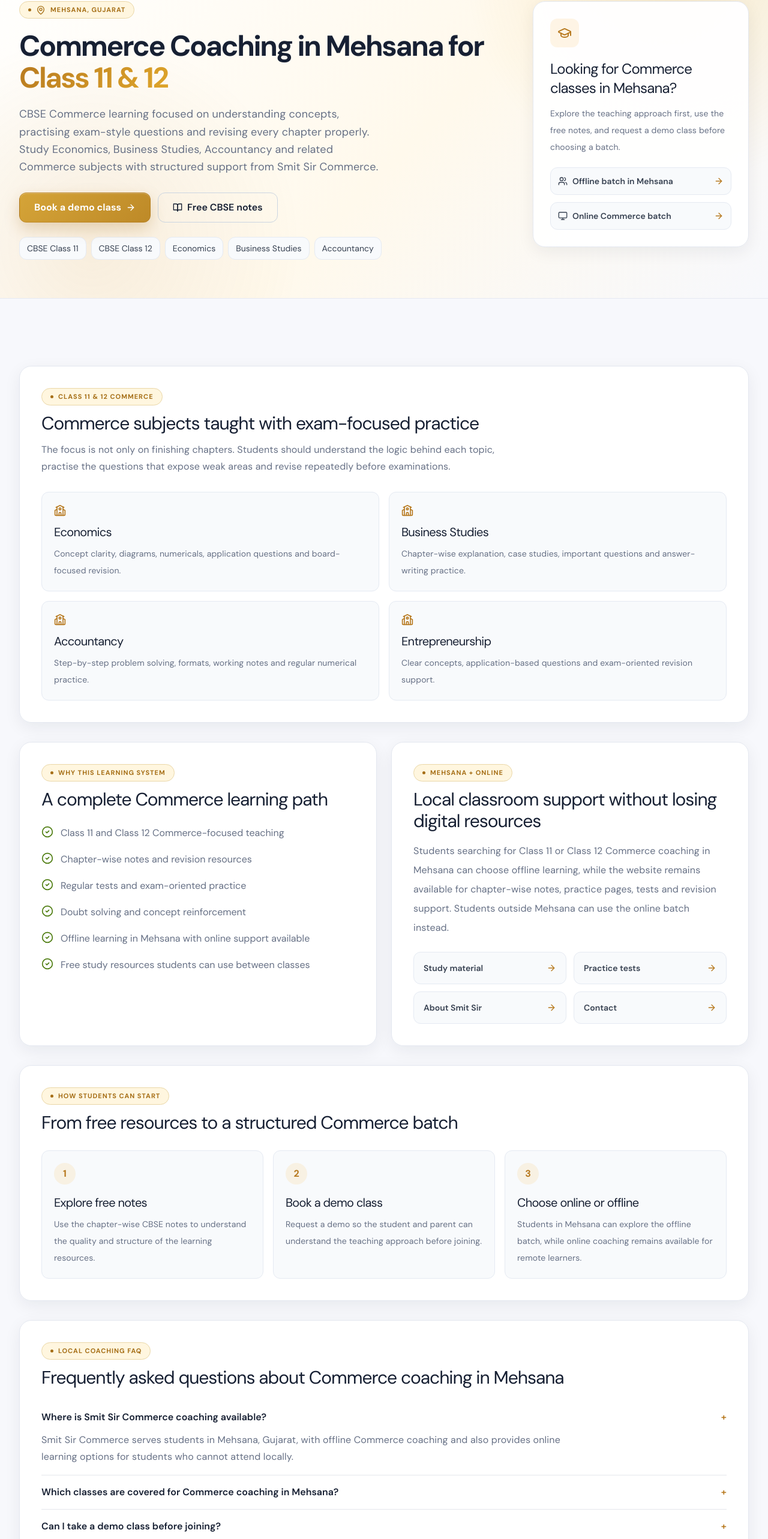
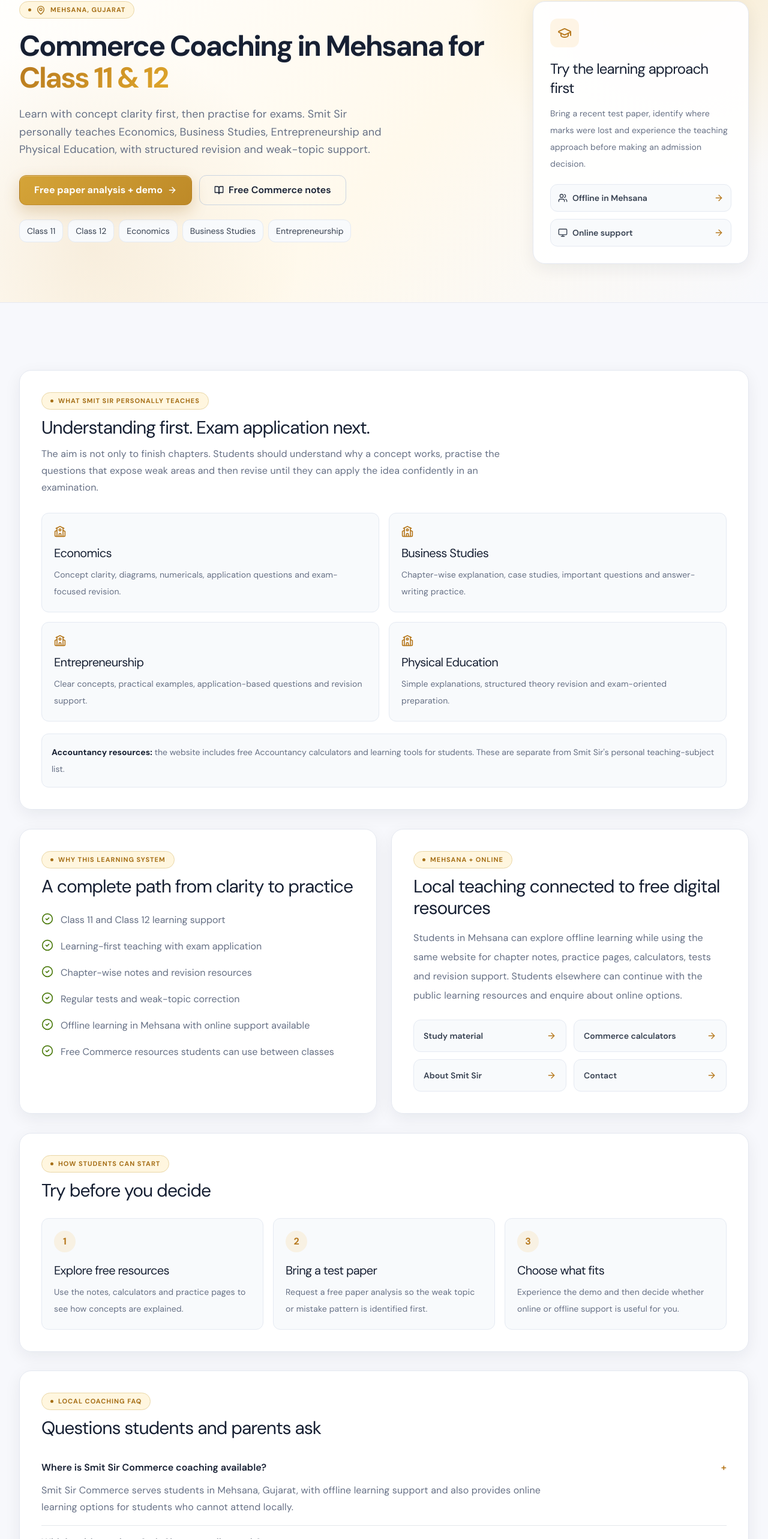
Before and after one commit to infosmitsircommerce-eng/smit-sir-commerce, a React (Vite) app: page /commerce-coaching-mehsana in a window 1280 px wide. Shown: the part 198-2764 px from the top of the page at 60% size. Built offline with nearby package versions, Linux system fonts and the light colour scheme; no server answers; a web font is replaced by a local one.

Commit message:
Correct Mehsana coaching page teaching scope

```diff
--- a/src/pages/CommerceCoachingMehsana.jsx
+++ b/src/pages/CommerceCoachingMehsana.jsx
@@ -6,41 +6,41 @@ const BASE = 'https://www.smitsircommerce.in';
 const PATH = '/commerce-coaching-mehsana';
 
 const subjects = [
-  ['Economics', 'Concept clarity, diagrams, numericals, application questions and board-focused revision.'],
+  ['Economics', 'Concept clarity, diagrams, numericals, application questions and exam-focused revision.'],
   ['Business Studies', 'Chapter-wise explanation, case studies, important questions and answer-writing practice.'],
-  ['Accountancy', 'Step-by-step problem solving, formats, working notes and regular numerical practice.'],
-  ['Entrepreneurship', 'Clear concepts, application-based questions and exam-oriented revision support.'],
+  ['Entrepreneurship', 'Clear concepts, practical examples, application-based questions and revision support.'],
+  ['Physical Education', 'Simple explanations, structured theory revision and exam-oriented preparation.'],
 ];
 
 const advantages = [
-  'Class 11 and Class 12 Commerce-focused teaching',
+  'Class 11 and Class 12 learning support',
+  'Learning-first teaching with exam application',
   'Chapter-wise notes and revision resources',
-  'Regular tests and exam-oriented practice',
-  'Doubt solving and concept reinforcement',
+  'Regular tests and weak-topic correction',
   'Offline learning in Mehsana with online support available',
-  'Free study resources students can use between classes',
+  'Free Commerce resources students can use between classes',
 ];
 
 const faqs = [
   {
     question: 'Where is Smit Sir Commerce coaching available?',
-    answer: 'Smit Sir Commerce serves students in Mehsana, Gujarat, with offline Commerce coaching and also provides online learning options for students who cannot attend locally.',
+    answer: 'Smit Sir Commerce serves students in Mehsana, Gujarat, with offline learning support and also provides online learning options for students who cannot attend locally.',
   },
   {
-    question: 'Which classes are covered for Commerce coaching in Mehsana?',
-    answer: 'The coaching is focused on Class 11 and Class 12 Commerce students, with subject support for Economics, Business Studies, Accountancy and related Commerce preparation.',
+    question: 'Which subjects does Smit Sir personally teach?',
+    answer: 'Smit Sir personally teaches Economics, Business Studies, Entrepreneurship and Physical Education for Class 11 and 12 students.',
+  },
+  {
+    question: 'Are Accountancy resources available?',
+    answer: 'Yes. The website provides free Accountancy calculators and learning resources as separate study support. Accountancy is not presented as a personal tuition subject.',
   },
   {
     question: 'Can I take a demo class before joining?',
-    answer: 'Yes. Students and parents can use the website to request a demo class before deciding on a batch.',
+    answer: 'Yes. Students and parents can request a free paper analysis or demo before deciding on a batch. There is no admission commitment just to try the teaching approach.',
   },
   {
-    question: 'Are free CBSE Commerce notes available?',
-    answer: 'Yes. Smit Sir Commerce publishes free chapter-wise CBSE Commerce notes and practice resources that can be viewed from the website.',
-  },
-  {
-    question: 'Is online Commerce coaching also available?',
-    answer: 'Yes. Students outside Mehsana or those who prefer remote learning can explore the online batch option on the website.',
+    question: 'Are free Commerce notes and tools available?',
+    answer: 'Yes. Smit Sir Commerce publishes free chapter-wise notes, practice resources and Commerce calculators that students can use independently of tuition.',
   },
 ];
 
@@ -52,46 +52,34 @@ const structuredData = {
       '@id': `${BASE}${PATH}#webpage`,
       url: `${BASE}${PATH}`,
       name: 'Commerce Coaching in Mehsana for Class 11 & 12',
-      description: 'CBSE Class 11 and 12 Commerce coaching in Mehsana, Gujarat, with Economics, Business Studies and Accountancy support, tests, notes and demo-class booking.',
+      description: 'Class 11 and 12 Commerce coaching in Mehsana with Economics, Business Studies and Entrepreneurship teaching, plus free Commerce notes, Accountancy learning tools, practice and demo support.',
       inLanguage: 'en-IN',
       about: { '@id': `${BASE}${PATH}#service` },
       isPartOf: { '@id': `${BASE}/#website` },
     },
     {
-      '@type': 'EducationalOrganization',
-      '@id': `${BASE}/#organization`,
-      name: 'Smit Sir Commerce',
-      url: `${BASE}/`,
-      areaServed: {
-        '@type': 'City',
-        name: 'Mehsana',
-        containedInPlace: { '@type': 'State', name: 'Gujarat' },
-      },
-      knowsAbout: ['CBSE Commerce', 'Economics', 'Business Studies', 'Accountancy', 'Entrepreneurship'],
-    },
-    {
       '@type': 'Service',
       '@id': `${BASE}${PATH}#service`,
       name: 'Class 11 & 12 Commerce Coaching in Mehsana',
-      serviceType: 'CBSE Class 11 and Class 12 Commerce coaching',
+      serviceType: 'Class 11 and Class 12 Commerce learning support',
       provider: { '@id': `${BASE}/#organization` },
       areaServed: { '@type': 'City', name: 'Mehsana' },
       availableChannel: [
         {
           '@type': 'ServiceChannel',
-          name: 'Offline Commerce coaching in Mehsana',
+          name: 'Offline learning in Mehsana',
           serviceLocation: { '@type': 'City', name: 'Mehsana' },
         },
         {
           '@type': 'ServiceChannel',
-          name: 'Online Commerce coaching',
+          name: 'Online learning support',
           serviceUrl: `${BASE}/online-batch`,
         },
       ],
       offers: {
         '@type': 'Offer',
         url: `${BASE}/book-demo`,
-        description: 'Request a demo class before joining a Commerce batch.',
+        description: 'Request a free paper analysis and demo before choosing a batch.',
       },
     },
     {
@@ -116,8 +104,8 @@ export default function CommerceCoachingMehsana() {
   return (
     <div className="min-h-screen" style={{ background: 'var(--bg-ivory)' }}>
       <SEO
-        title="Commerce Coaching in Mehsana — Class 11 & 12 CBSE"
-        description="Commerce coaching in Mehsana for CBSE Class 11 and 12. Learn Economics, Business Studies and Accountancy with chapter-wise notes, tests, doubt solving and demo-class booking by Smit Sir Commerce."
+        title="Commerce Coaching in Mehsana — Class 11 & 12"
+        description="Commerce coaching in Mehsana for Class 11 and 12 with Economics, Business Studies and Entrepreneurship teaching, plus free notes, practice tools, paper analysis and demo support."
         path={PATH}
         structuredData={structuredData}
       />
@@ -133,20 +121,20 @@ export default function CommerceCoachingMehsana() {
               <span className="eyebrow inline-flex items-center gap-2"><MapPin className="w-4 h-4" /> Mehsana, Gujarat</span>
               <h1 className="mt-5">Commerce Coaching in Mehsana for <em>Class 11 &amp; 12</em></h1>
               <p className="mt-5 text-lg leading-relaxed max-w-3xl" style={{ color: 'var(--muted)' }}>
-                CBSE Commerce learning focused on understanding concepts, practising exam-style questions and revising every chapter properly. Study Economics, Business Studies, Accountancy and related Commerce subjects with structured support from Smit Sir Commerce.
+                Learn with concept clarity first, then practise for exams. Smit Sir personally teaches Economics, Business Studies, Entrepreneurship and Physical Education, with structured revision and weak-topic support.
               </p>
 
               <div className="flex flex-wrap gap-3 mt-7">
                 <Link to="/book-demo" className="btn-primary inline-flex items-center gap-2">
-                  Book a demo class <ArrowRight className="w-4 h-4" />
+                  Free paper analysis + demo <ArrowRight className="w-4 h-4" />
                 </Link>
                 <Link to="/cbse-notes" className="btn-outline-ink inline-flex items-center gap-2">
-                  <BookOpen className="w-4 h-4" /> Free CBSE notes
+                  <BookOpen className="w-4 h-4" /> Free Commerce notes
                 </Link>
               </div>
 
               <div className="flex flex-wrap gap-2 mt-6 text-sm" style={{ color: 'var(--muted)' }}>
-                {['CBSE Class 11', 'CBSE Class 12', 'Economics', 'Business Studies', 'Accountancy'].map((item) => (
+                {['Class 11', 'Class 12', 'Economics', 'Business Studies', 'Entrepreneurship'].map((item) => (
                   <span key={item} className="tile-paper px-3 py-2">{item}</span>
                 ))}
               </div>
@@ -156,16 +144,16 @@ export default function CommerceCoachingMehsana() {
               <div className="w-12 h-12 rounded-xl flex items-center justify-center mb-5" style={{ background: 'var(--gold-bg)', color: 'var(--gold)' }}>
                 <GraduationCap className="w-6 h-6" />
               </div>
-              <h2 className="text-2xl" style={{ fontFamily: 'var(--font-serif)', color: 'var(--ink)' }}>Looking for Commerce classes in Mehsana?</h2>
+              <h2 className="text-2xl" style={{ fontFamily: 'var(--font-serif)', color: 'var(--ink)' }}>Try the learning approach first</h2>
               <p className="text-sm leading-7 mt-3" style={{ color: 'var(--muted)' }}>
-                Explore the teaching approach first, use the free notes, and request a demo class before choosing a batch.
+                Bring a recent test paper, identify where marks were lost and experience the teaching approach before making an admission decision.
               </p>
               <div className="space-y-3 mt-5">
                 <Link to="/offline-batch" className="tile-paper p-3 flex items-center justify-between gap-3 text-sm font-semibold">
-                  <span className="inline-flex items-center gap-2"><Users className="w-4 h-4" /> Offline batch in Mehsana</span><ArrowRight className="w-4 h-4" style={{ color: 'var(--gold)' }} />
+                  <span className="inline-flex items-center gap-2"><Users className="w-4 h-4" /> Offline in Mehsana</span><ArrowRight className="w-4 h-4" style={{ color: 'var(--gold)' }} />
                 </Link>
                 <Link to="/online-batch" className="tile-paper p-3 flex items-center justify-between gap-3 text-sm font-semibold">
-                  <span className="inline-flex items-center gap-2"><Monitor className="w-4 h-4" /> Online Commerce batch</span><ArrowRight className="w-4 h-4" style={{ color: 'var(--gold)' }} />
+                  <span className="inline-flex items-center gap-2"><Monitor className="w-4 h-4" /> Online support</span><ArrowRight className="w-4 h-4" style={{ color: 'var(--gold)' }} />
                 </Link>
               </div>
             </aside>
@@ -175,10 +163,10 @@ export default function CommerceCoachingMehsana() {
 
       <main className="page-container section-padding space-y-8">
         <section className="card-paper p-5 sm:p-7 md:p-9" aria-labelledby="subjects-heading">
-          <span className="eyebrow">Class 11 &amp; 12 Commerce</span>
-          <h2 id="subjects-heading" className="text-3xl mt-3 mb-3" style={{ fontFamily: 'var(--font-serif)', color: 'var(--ink)' }}>Commerce subjects taught with exam-focused practice</h2>
+          <span className="eyebrow">What Smit Sir personally teaches</span>
+          <h2 id="subjects-heading" className="text-3xl mt-3 mb-3" style={{ fontFamily: 'var(--font-serif)', color: 'var(--ink)' }}>Understanding first. Exam application next.</h2>
           <p className="max-w-3xl leading-7 mb-7" style={{ color: 'var(--muted)' }}>
-            The focus is not only on finishing chapters. Students should understand the logic behind each topic, practise the questions that expose weak areas and revise repeatedly before examinations.
+            The aim is not only to finish chapters. Students should understand why a concept works, practise the questions that expose weak areas and then revise until they can apply the idea confidently in an examination.
           </p>
           <div className="grid sm:grid-cols-2 gap-4">
             {subjects.map(([title, description]) => (
@@ -189,12 +177,15 @@ export default function CommerceCoachingMehsana() {
               </article>
             ))}
           </div>
+          <div className="tile-paper p-4 mt-5 text-sm leading-7" style={{ color: 'var(--muted)' }}>
+            <strong style={{ color: 'var(--ink)' }}>Accountancy resources:</strong> the website includes free Accountancy calculators and learning tools for students. These are separate from Smit Sir&apos;s personal teaching-subject list.
+          </div>
         </section>
 
         <section className="grid lg:grid-cols-2 gap-6">
           <div className="card-paper p-5 sm:p-7 md:p-9">
             <span className="eyebrow">Why this learning system</span>
-            <h2 className="text-3xl mt-3 mb-6" style={{ fontFamily: 'var(--font-serif)', color: 'var(--ink)' }}>A complete Commerce learning path</h2>
+            <h2 className="text-3xl mt-3 mb-6" style={{ fontFamily: 'var(--font-serif)', color: 'var(--ink)' }}>A complete path from clarity to practice</h2>
             <ul className="space-y-4">
               {advantages.map((item) => (
                 <li key={item} className="flex items-start gap-3">
@@ -207,13 +198,13 @@ export default function CommerceCoachingMehsana() {
 
           <div className="card-paper p-5 sm:p-7 md:p-9">
             <span className="eyebrow">Mehsana + online</span>
-            <h2 className="text-3xl mt-3 mb-4" style={{ fontFamily: 'var(--font-serif)', color: 'var(--ink)' }}>Local classroom support without losing digital resources</h2>
+            <h2 className="text-3xl mt-3 mb-4" style={{ fontFamily: 'var(--font-serif)', color: 'var(--ink)' }}>Local teaching connected to free digital resources</h2>
             <p className="leading-8" style={{ color: 'var(--muted)' }}>
-              Students searching for Class 11 or Class 12 Commerce coaching in Mehsana can choose offline learning, while the website remains available for chapter-wise notes, practice pages, tests and revision support. Students outside Mehsana can use the online batch instead.
+              Students in Mehsana can explore offline learning while using the same website for chapter notes, practice pages, calculators, tests and revision support. Students elsewhere can continue with the public learning resources and enquire about online options.
             </p>
             <div className="grid sm:grid-cols-2 gap-3 mt-6">
               <Link to="/study-material" className="tile-paper p-4 flex items-center justify-between gap-3 font-semibold text-sm"><span>Study material</span><ArrowRight className="w-4 h-4" style={{ color: 'var(--gold)' }} /></Link>
-              <Link to="/test-series" className="tile-paper p-4 flex items-center justify-between gap-3 font-semibold text-sm"><span>Practice tests</span><ArrowRight className="w-4 h-4" style={{ color: 'var(--gold)' }} /></Link>
+              <Link to="/tools" className="tile-paper p-4 flex items-center justify-between gap-3 font-semibold text-sm"><span>Commerce calculators</span><ArrowRight className="w-4 h-4" style={{ color: 'var(--gold)' }} /></Link>
               <Link to="/about" className="tile-paper p-4 flex items-center justify-between gap-3 font-semibold text-sm"><span>About Smit Sir</span><ArrowRight className="w-4 h-4" style={{ color: 'var(--gold)' }} /></Link>
               <Link to="/contact" className="tile-paper p-4 flex items-center justify-between gap-3 font-semibold text-sm"><span>Contact</span><ArrowRight className="w-4 h-4" style={{ color: 'var(--gold)' }} /></Link>
             </div>
@@ -222,12 +213,12 @@ export default function CommerceCoachingMehsana() {
 
         <section className="card-paper p-5 sm:p-7 md:p-9" aria-labelledby="process-heading">
           <span className="eyebrow">How students can start</span>
-          <h2 id="process-heading" className="text-3xl mt-3 mb-7" style={{ fontFamily: 'var(--font-serif)', color: 'var(--ink)' }}>From free resources to a structured Commerce batch</h2>
+          <h2 id="process-heading" className="text-3xl mt-3 mb-7" style={{ fontFamily: 'var(--font-serif)', color: 'var(--ink)' }}>Try before you decide</h2>
           <div className="grid md:grid-cols-3 gap-4">
             {[
-              ['1', 'Explore free notes', 'Use the chapter-wise CBSE notes to understand the quality and structure of the learning resources.'],
-              ['2', 'Book a demo class', 'Request a demo so the student and parent can understand the teaching approach before joining.'],
-              ['3', 'Choose online or offline', 'Students in Mehsana can explore the offline batch, while online coaching remains available for remote learners.'],
+              ['1', 'Explore free resources', 'Use the notes, calculators and practice pages to see how concepts are explained.'],
+              ['2', 'Bring a test paper', 'Request a free paper analysis so the weak topic or mistake pattern is identified first.'],
+              ['3', 'Choose what fits', 'Experience the demo and then decide whether online or offline support is useful for you.'],
             ].map(([number, title, text]) => (
               <article key={number} className="tile-paper p-5">
                 <span className="w-9 h-9 rounded-full inline-flex items-center justify-center font-bold" style={{ background: 'var(--gold-bg)', color: 'var(--gold)' }}>{number}</span>
@@ -240,12 +231,12 @@ export default function CommerceCoachingMehsana() {
 
         <section className="card-paper p-5 sm:p-7 md:p-9" aria-labelledby="faq-heading">
           <span className="eyebrow">Local coaching FAQ</span>
-          <h2 id="faq-heading" className="text-3xl mt-3 mb-5" style={{ fontFamily: 'var(--font-serif)', color: 'var(--ink)' }}>Frequently asked questions about Commerce coaching in Mehsana</h2>
+          <h2 id="faq-heading" className="text-3xl mt-3 mb-5" style={{ fontFamily: 'var(--font-serif)', color: 'var(--ink)' }}>Questions students and parents ask</h2>
           <div className="divide-y" style={{ borderColor: 'var(--border-soft)' }}>
             {faqs.map((faq, index) => (
               <details key={faq.question} className="py-4" open={index === 0}>
                 <summary className="cursor-pointer list-none font-semibold flex justify-between gap-4" style={{ color: 'var(--ink)' }}>
-                  {faq.question}<span style={{ color: 'var(--gold)' }}>+</span>
+                  {faq.question}<span aria-hidden="true" style={{ color: 'var(--gold)' }}>+</span>
                 </summary>
                 <p className="mt-3 leading-7 max-w-4xl" style={{ color: 'var(--muted)' }}>{faq.answer}</p>
               </details>
@@ -255,15 +246,9 @@ export default function CommerceCoachingMehsana() {
 
         <section className="card-paper p-6 sm:p-8 md:p-10 text-center">
           <Sparkles className="w-8 h-8 mx-auto mb-4" style={{ color: 'var(--gold)' }} />
-          <span className="eyebrow">Start before you commit</span>
-          <h2 className="text-3xl md:text-4xl mt-3" style={{ fontFamily: 'var(--font-serif)', color: 'var(--ink)' }}>Book a Commerce demo class in Mehsana</h2>
-          <p className="max-w-2xl mx-auto mt-4 leading-7" style={{ color: 'var(--muted)' }}>
-            See the teaching approach, ask your questions and choose the learning mode that fits you best.
-          </p>
-          <div className="flex flex-wrap justify-center gap-3 mt-7">
-            <Link to="/book-demo" className="btn-primary inline-flex items-center gap-2">Book free demo <ArrowRight className="w-4 h-4" /></Link>
-            <Link to="/offline-batch" className="btn-outline-ink">View offline batch</Link>
-          </div>
+          <h2 className="text-3xl" style={{ fontFamily: 'var(--font-serif)', color: 'var(--ink)' }}>In a world chasing marks, choose understanding.</h2>
+          <p className="mt-4 max-w-2xl mx-auto leading-7" style={{ color: 'var(--muted)' }}>Start with a free paper analysis or demo. No admission is required just to understand the teaching approach.</p>
+          <Link to="/book-demo" className="btn-primary inline-flex items-center gap-2 mt-6">Request free analysis + demo <ArrowRight className="w-4 h-4" /></Link>
         </section>
       </main>
     </div>
```
